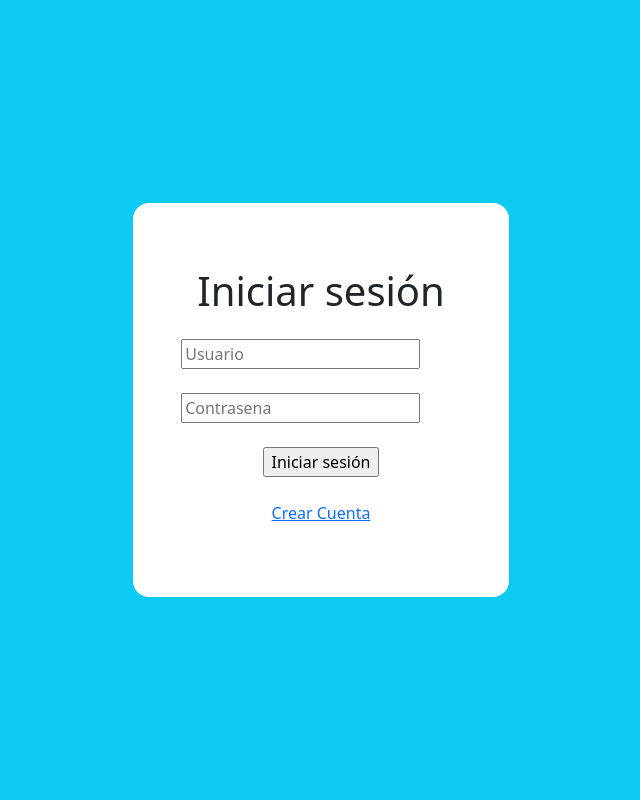
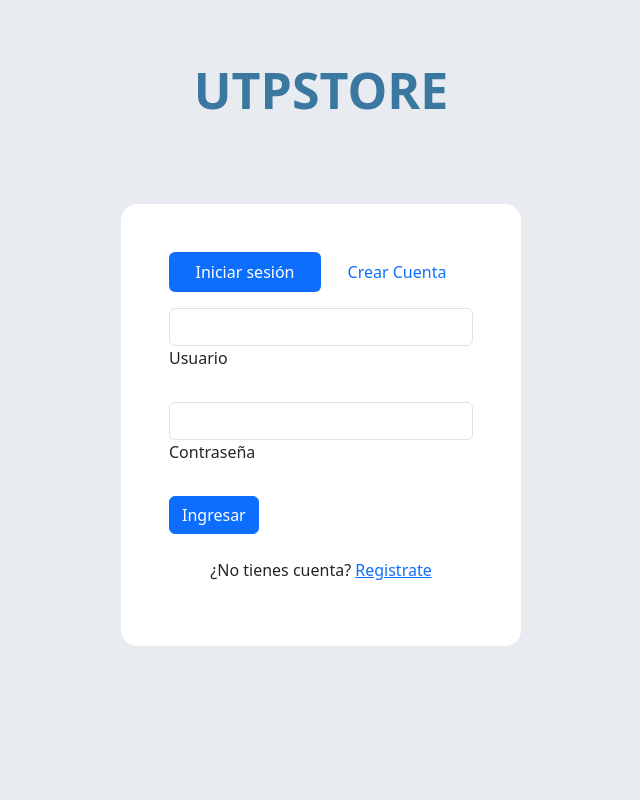
Before and after one commit to Yova170/prfinal, a PHP site: page /login.php in a window 1280 px wide. Shown: the whole page, without its empty margins (319-959 px from the left). Run offline with PHP 8.4, Linux system fonts and the light colour scheme; data that the repository does not hold is empty.

Commit message:
Add files via upload
Mejora del Inicio y registro

```diff
--- a/login.php
+++ b/login.php
@@ -1,47 +1,91 @@
 <?php
-    require 'db.php';
-    session_start();
-
-
+require 'db.php';
 ?>
 <!DOCTYPE html>
-<html>
+<html lang="es">
 <head>
     <meta charset="UTF-8">
     <meta name="viewport" content="width=device-width, initial-scale=1.0">
     <link href="https://cdn.jsdelivr.net/npm/bootstrap@5.3.2/dist/css/bootstrap.min.css" rel="stylesheet" integrity="sha384-T3c6CoIi6uLrA9TneNEoa7RxnatzjcDSCmG1MXxSR1GAsXEV/Dwwykc2MPK8M2HN" crossorigin="anonymous">
     <script src="https://cdn.jsdelivr.net/npm/bootstrap@5.3.2/dist/js/bootstrap.bundle.min.js" integrity="sha384-C6RzsynM9kWDrMNeT87bh95OGNyZPhcTNXj1NW7RuBCsyN/o0jlpcV8Qyq46cDfL" crossorigin="anonymous"></script>
     <title>UTPS</title>
+    <style>
+        body {
+            background-color: #E8EBF0;
+        }
+
+        .utps-text {
+            position: absolute;
+            top: 60px;
+            left: 50%;
+            transform: translateX(-50%);
+            font-size: 50px;
+            font-weight: bold;
+            color: #3B789F;
+        }
+
+        .login-container {
+            width: 400px;
+            background-color: white;
+            position: relative;
+            padding: 20px;
+            border-radius: 10px;
+            margin-top: 50px;
+        }
+
+        .form-group {
+            margin-bottom: 20px;
+        }
+    </style>
 </head>
-<body  class="bg-info container d-flex justify-content-center align-items-center vh-100">
-    <div class="bg-white p-5 rounded-4">
+<body class="container d-flex justify-content-center align-items-center vh-100">
+    <a href="index.php">
+    <h1 class="utps-text">UTPSTORE</h1></a>
 
-        <form method="post" action="loginc.php" class="">
-            <div>
-                <h1 class="p-3">Iniciar sesión</h1>
+    <div class="login-container p-5 rounded-4">
+        <!-- Pills navs -->
+        <ul class="nav nav-pills nav-justified mb-3" id="ex1" role="tablist">
+            <li class="nav-item" role="presentation">
+                <a class="nav-link active" id="tab-login" data-mdb-toggle="pill" href="login.php" role="tab"
+                aria-controls="pills-login" aria-selected="true">Iniciar sesión</a>
+            </li>
+            <li class="nav-item" role="presentation">
+                <a class="nav-link" id="tab-register" data-mdb-toggle="pill" href="newacc.php" role="tab"
+                aria-controls="pills-register" aria-selected="false">Crear Cuenta</a>
+            </li>
+        </ul>
+        <!-- Pills navs -->
+
+        <!-- Pills content -->
+        <div class="tab-content">
+            <div class="tab-pane fade show active" id="pills-login" role="tabpanel" aria-labelledby="tab-login">
+                <form method="post" action="loginc.php">
+                    <!-- Email input -->
+                    <div class="form-outline mb-4">
+                        <input type="text" name="usuario" class="form-control" />
+                        <label class="form-label" for="loginName">Usuario</label>
+                    </div>
+
+                    <!-- Password input -->
+                    <div class="form-outline mb-4">
+                        <input type="password" name="contrasena" class="form-control" />
+                        <label class="form-label" for="loginPassword">Contraseña</label>
+                    </div>
+
+                    <!-- Submit button -->
+                    <button type="submit" class="btn btn-primary btn-block mb-4">Ingresar</button>
+
+                    <!-- Register buttons -->
+                    <div class="text-center">
+                        <p>¿No tienes cuenta? <a href="newacc.php">Registrate</a></p>
+                    </div>
+                </form>
             </div>
-            <div>
-                <input type="text" name="usuario" placeholder="Usuario" required ><br><br>
+            <div class="tab-pane fade" id="pills-register" role="tabpanel" aria-labelledby="tab-register">
+                <!-- Add your registration form here -->
             </div>
-            <div>
-                <input type="password" name="contrasena" placeholder="Contrasena" required><br><br>
-            </div>
-            <div class="text-center">
-                <input clas="imput-center" type="submit" value="Iniciar sesión">
-            </div>
-
-
-
-        </form>
-
-        <div class="text-center p-4">
-            <a href="newacc.php" >Crear Cuenta</a>
         </div>
-
+        <!-- Pills content -->
     </div>
-
-
-
-
 </body>
 </html>
--- a/registro.php
+++ b/registro.php
@@ -16,8 +16,6 @@ $cell = $_POST['cell'];
 $sql = "INSERT INTO `clientes` (`cod_usuario`, `usuario`, `correo`, `contrasena`, `nombre`, `apellido`, `direccion`, `telefono`) VALUES (NULL, '$usuario', '$correo', '$pass', '$nombre', '$apellido', '$direccion', '$cell');";
 $result = mysqli_query($conn, $sql);
 
-
-echo $phone;
 if($result){
     echo'<script>
     alert("Usuario Registrado con exito");
```
